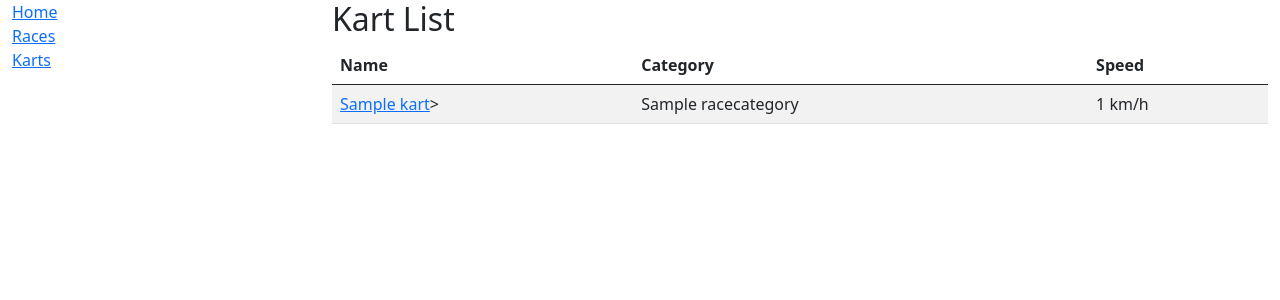
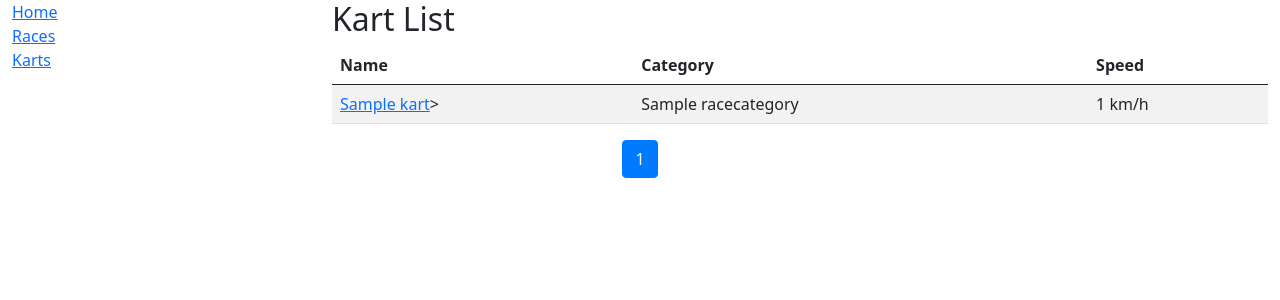
Before and after one commit to yashkunn/karting-race-manager, a Django app: page /karts/ in a window 1280 px wide. Shown: the top 300 px of the page. Run offline with Django 5.2, Linux system fonts and the light colour scheme; tables that the repository leaves empty hold one stand-in row (values such as "Sample post").

Commit message:
add pagination

```diff
--- a/karting/views.py
+++ b/karting/views.py
@@ -26,7 +26,7 @@ class RaceListView(generic.ListView):
     model = Race
     template_name = "karting/race_list.html"
     queryset = Race.objects.select_related("category")
-    paginate_by = 5
+    paginate_by = 2
 
 
 class RaceDetailView(generic.DetailView):
--- a/static/css/styles.css
+++ b/static/css/styles.css
@@ -5,3 +5,17 @@ body {
     padding: 0;
     list-style: none;
 }
+
+.pagination .page-link {
+  color: #007bff;
+}
+
+.pagination .page-item.active .page-link {
+  background-color: #007bff;
+  border-color: #007bff;
+  color: white;
+}
+
+.pagination .page-item.disabled .page-link {
+  color: #6c757d;
+}
--- a/templates/base.html
+++ b/templates/base.html
@@ -31,9 +31,9 @@
         </ul>
         <p>You have visited this page {{ num_visits }} time{{ num_visits|pluralize }}</p>
       {% endblock %}
-
     </div>
   </div>
 </div>
 </body>
+{% include "includes/pagination.html" %}
 </html>
--- a/templates/includes/pagination.html
+++ b/templates/includes/pagination.html
@@ -1,10 +1,46 @@
-<!DOCTYPE html>
-<html lang="en">
-<head>
-  <meta charset="UTF-8">
-  <title>Title</title>
-</head>
-<body>
+<nav aria-label="Page navigation">
+  <ul class="pagination justify-content-center">
+    {% if page_obj.has_previous %}
+      <li class="page-item">
+        <a class="page-link" href="?page={{ page_obj.previous_page_number }}" aria-label="Previous">
+          <span aria-hidden="true">&laquo;</span>
+        </a>
+      </li>
 
-</body>
-</html>
+      {% if page_obj.number > 3 %}
+        <li class="page-item"><a class="page-link" href="?page=1">1</a></li>
+        {% if page_obj.number > 4 %}
+          <li class="page-item disabled"><a class="page-link">...</a></li>
+        {% endif %}
+      {% endif %}
+    {% endif %}
+
+    {% for num in page_obj.paginator.page_range %}
+      {% if page_obj.number == num %}
+        <li class="page-item active" aria-current="page">
+          <a class="page-link" href="?page={{ num }}">{{ num }}</a>
+        </li>
+      {% elif num > page_obj.number|add:'-3' and num < page_obj.number|add:'3' %}
+        <li class="page-item"><a class="page-link" href="?page={{ num }}">{{ num }}</a></li>
+      {% endif %}
+    {% endfor %}
+
+    {% if page_obj.has_next %}
+      {% if page_obj.number < page_obj.paginator.num_pages|add:'-3' %}
+        <li class="page-item disabled"><a class="page-link">...</a></li>
+        <li class="page-item"><a class="page-link"
+                                 href="?page={{ page_obj.paginator.num_pages }}">{{ page_obj.paginator.num_pages }}</a>
+        </li>
+      {% elif page_obj.number < page_obj.paginator.num_pages|add:'-2' %}
+        <li class="page-item"><a class="page-link"
+                                 href="?page={{ page_obj.paginator.num_pages }}">{{ page_obj.paginator.num_pages }}</a>
+        </li>
+      {% endif %}
+      <li class="page-item">
+        <a class="page-link" href="?page={{ page_obj.next_page_number }}" aria-label="Next">
+          <span aria-hidden="true">&raquo;</span>
+        </a>
+      </li>
+    {% endif %}
+  </ul>
+</nav>
```
Also changed, not shown: templates/karting/race-detail.html (line endings or trailing spaces).
